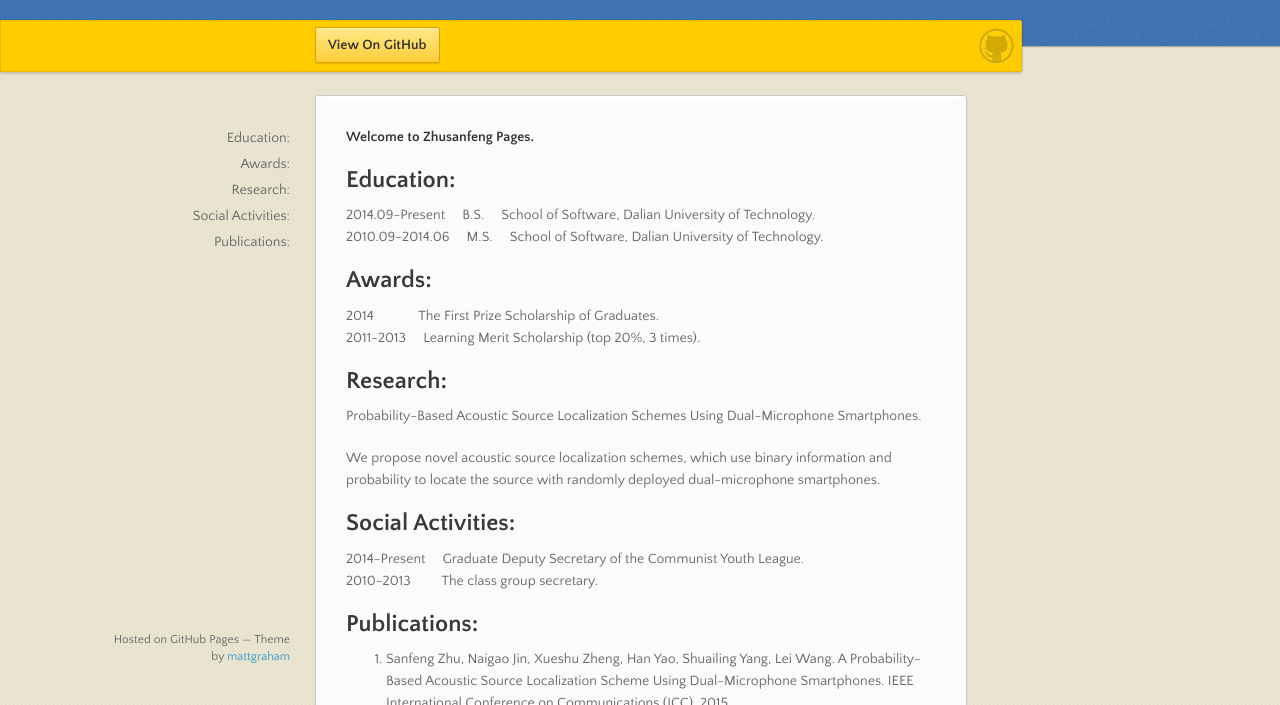
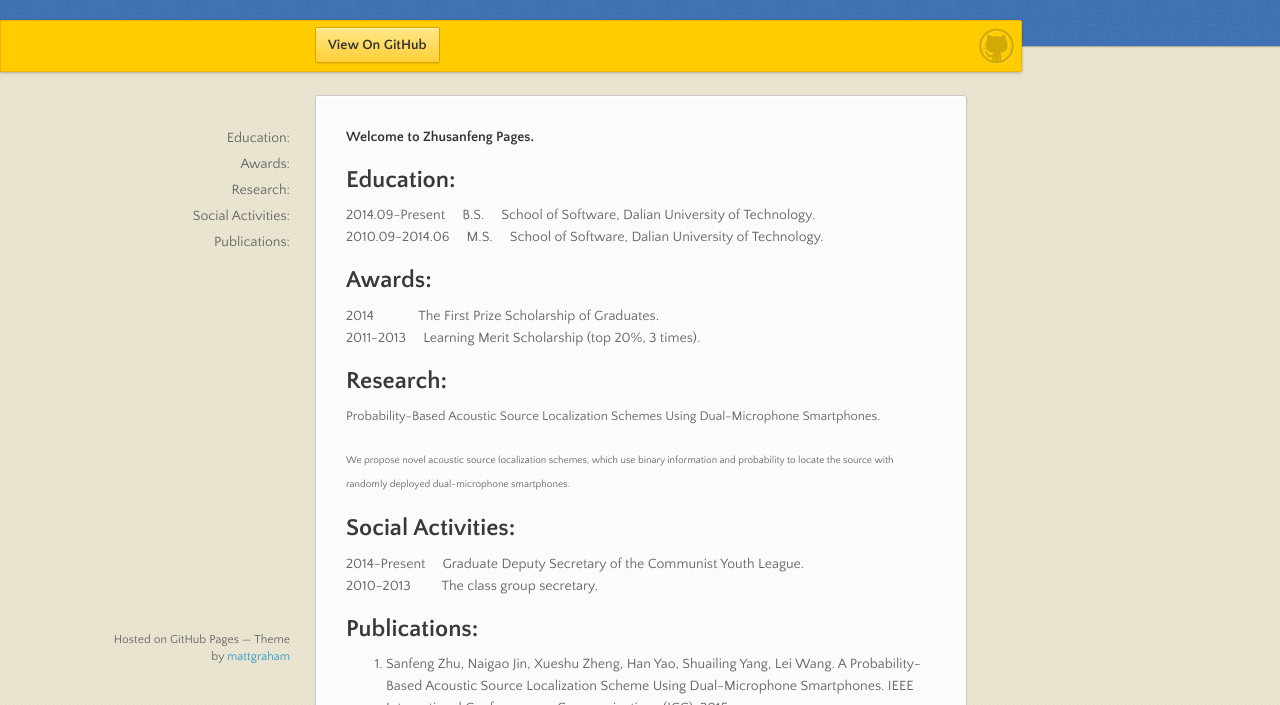
Before and after one commit to Sanfengzhu/sanfengzhu.github.io, a plain HTML site: page index.html in a window 1280 px wide. Shown: the part 95-800 px from the top of the page. Drawn offline with nearby package versions, Linux system fonts and the light colour scheme.

Commit message:
Update index.html

```diff
--- a/index.html
+++ b/index.html
@@ -49,9 +49,9 @@
 <h2>
 <a id="research" class="anchor" href="#research" aria-hidden="true"><span class="octicon octicon-link"></span></a>Research:</h2>
 
-<p>Probability-Based Acoustic Source Localization Schemes Using Dual-Microphone Smartphones.   </p>
+<p><font size='2'>Probability-Based Acoustic Source Localization Schemes Using Dual-Microphone Smartphones. </font></p>
 
-<p>We propose novel acoustic source localization schemes, which use binary information and probability to locate the source with randomly deployed dual-microphone smartphones.</p>
+<p><font size='1'>We propose novel acoustic source localization schemes, which use binary information and probability to locate the source with randomly deployed dual-microphone smartphones.</font></p>
 
 <h2>
 <a id="social-activities" class="anchor" href="#social-activities" aria-hidden="true"><span class="octicon octicon-link"></span></a>Social Activities:</h2>
```
